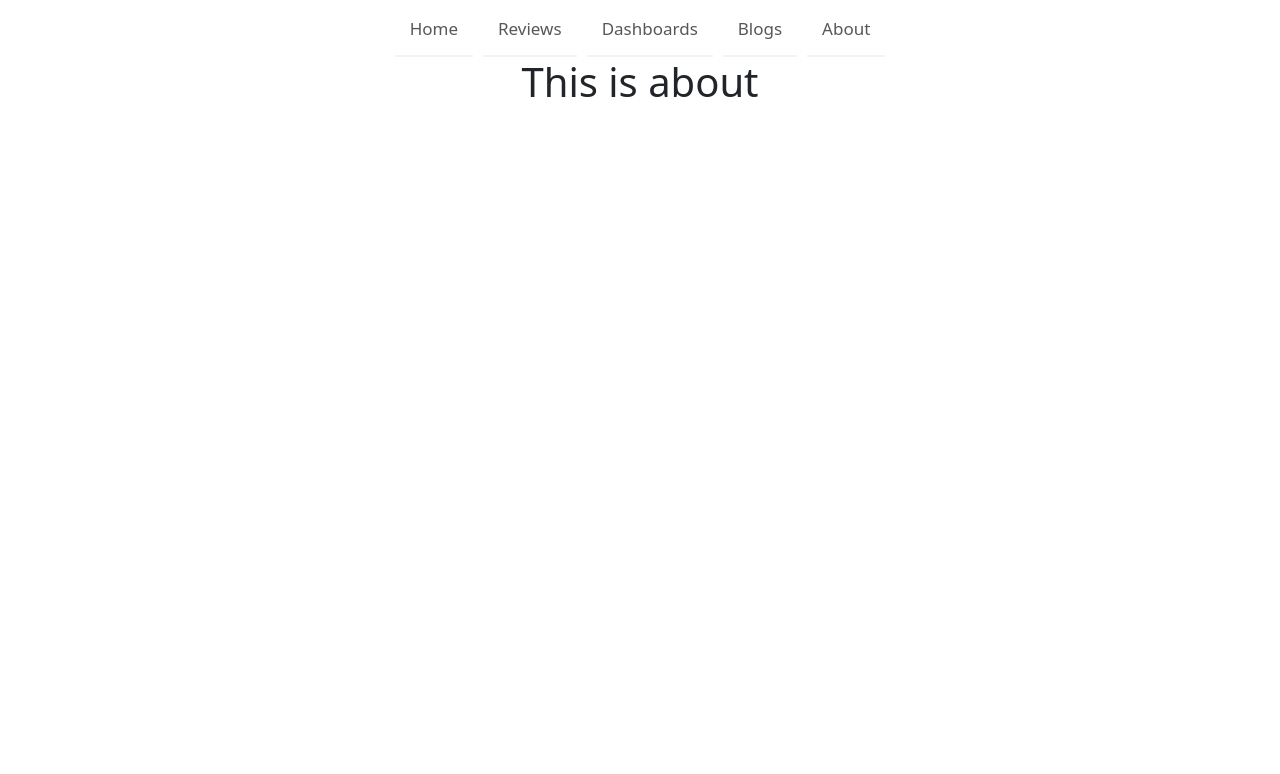
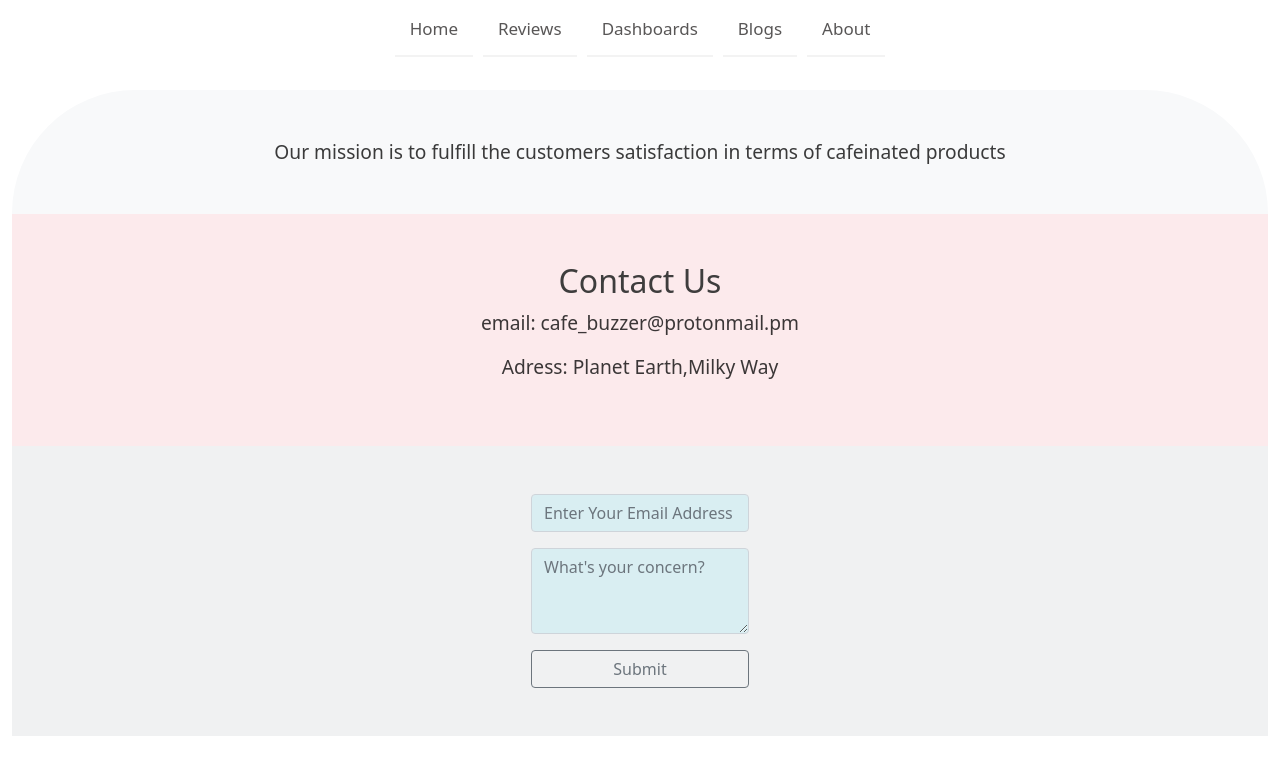
Before and after one commit to zunuu/Cyberpunk-Store, a React (Create React App) app: page /about in a window 1280 px wide. Shown: the top 774 px of the page. Built offline with nearby package versions, Linux system fonts and the light colour scheme.

Commit message:
about-added

```diff
--- a/src/Components/About/About.js
+++ b/src/Components/About/About.js
@@ -1,9 +1,28 @@
 import React from 'react';
+import { Button, Form } from 'react-bootstrap';
 
 const About = () => {
     return (
-        <div>
-            <h1>This is about</h1>
+        <div className='mt-5 container-fluid'>
+            <p className='bg-light p-5 rounded-bottom rounded-pill  mb-0'>Our mission is to fulfill the customers satisfaction in terms of cafeinated products</p>
+            <div className='p-5  bg-danger bg-opacity-10'>
+                <h2>Contact Us</h2>
+                <p>email: cafe_buzzer@protonmail.pm</p>
+                <p>Adress: Planet Earth,Milky Way</p>
+            </div>
+            <div className='bg-opacity-10 bg-secondary'>
+                <Form className='container  p-5 w-25'>
+                    <Form.Group className="mb-3" controlId="exampleForm.ControlInput1">
+                        <Form.Control type="email" className='bg-info bg-opacity-10' placeholder="Enter Your Email Address" />
+                    </Form.Group>
+                    <Form.Group className="mb-3" controlId="exampleForm.ControlTextarea1">
+                        <Form.Control as="textarea" className='bg-info bg-opacity-10' placeholder="What's your concern?" rows={3} />
+                    </Form.Group>
+                    <Button variant="outline-secondary" className='w-100' >Submit</Button>{' '}
+                </Form>
+            </div>
+
+
         </div>
     );
 };
```
Also changed, not shown: 1 other file (tests, documents, lock files or other folders).
